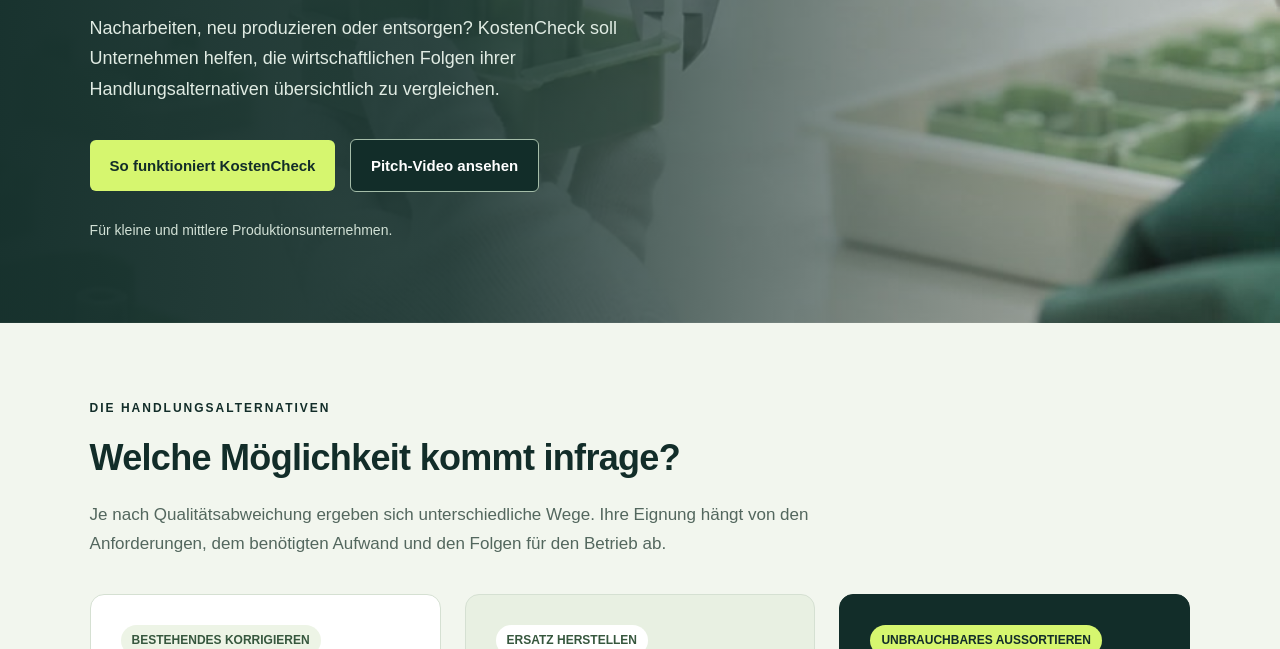
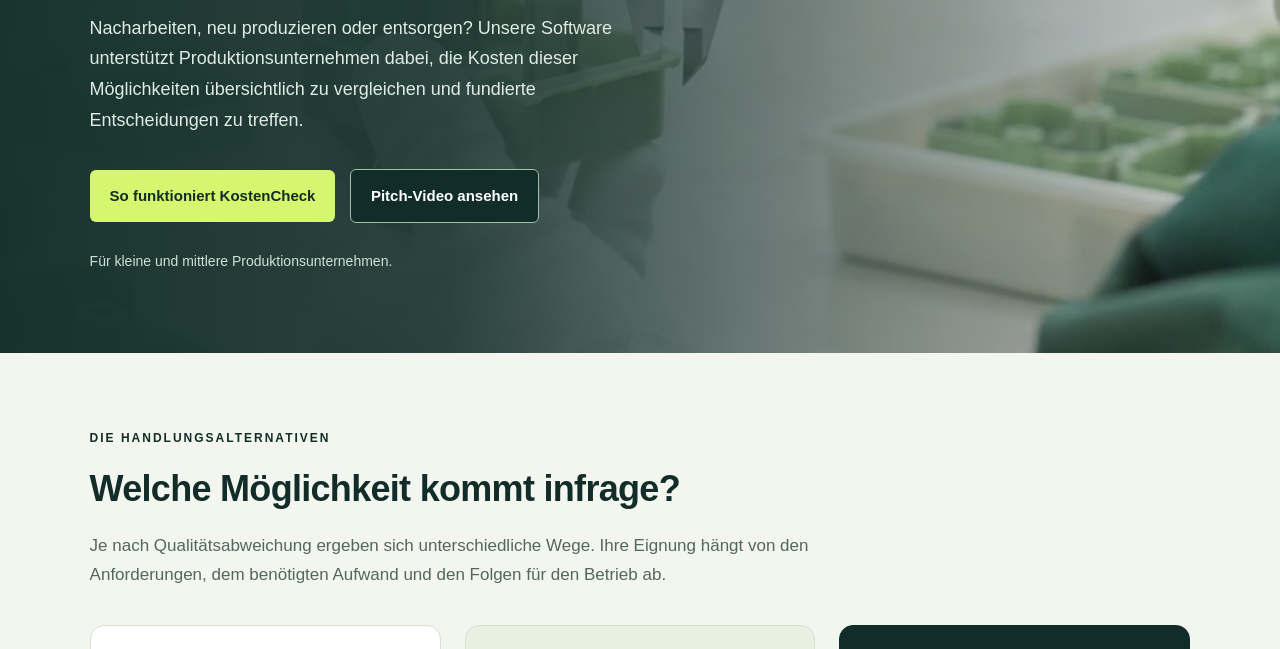
Before and after one commit to Joudy-Baravi/KostenCheck, a plain HTML site: page index.html in a window 1280 px wide. Shown: the part 451-1100 px from the top of the page. Drawn offline with Linux system fonts and the light colour scheme.

Commit message:
Update index.html

```diff
--- a/index.html
+++ b/index.html
@@ -493,11 +493,7 @@
           </h1>
 
           <p class="einleitung">
-            Nacharbeiten, neu produzieren oder entsorgen?
-            KostenCheck soll Unternehmen helfen,
-            die wirtschaftlichen Folgen ihrer
-            Handlungsalternativen übersichtlich zu vergleichen.
-          </p>
+        Nacharbeiten, neu produzieren oder entsorgen? Unsere Software unterstützt Produktionsunternehmen dabei, die Kosten dieser Möglichkeiten übersichtlich zu vergleichen und fundierte Entscheidungen zu treffen.          </p>
 
           <a class="button" href="so-funktioniert.html">
             So funktioniert KostenCheck
```
